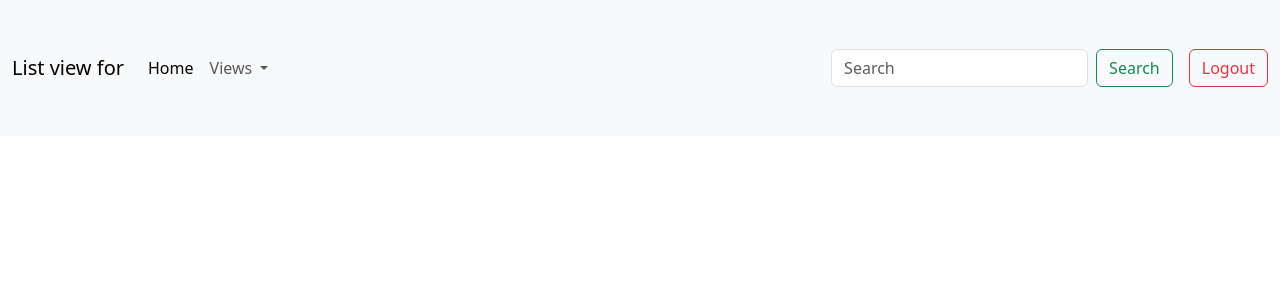
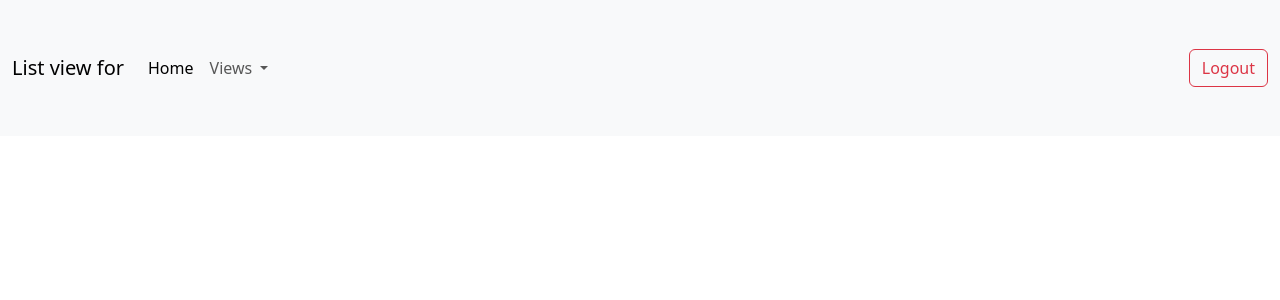
Before and after one commit to boothe0/Kanban-Board, a Django app: page /list/ in a window 1280 px wide. Shown: the top 300 px of the page. Run offline with Django 4.2, Linux system fonts and the light colour scheme; data comes from the database, SQL or seed files in the repository; both versions use the stored data as it was after the commit.

Commit message:
Last touches

```diff
--- a/list/templates/list/index.html
+++ b/list/templates/list/index.html
@@ -57,26 +57,16 @@
             </ul>
             </li>
         </ul>
-        <form class="d-sm-flex" role="search">
-            <input
-            class="form-control me-2"
-            type="search"
-            placeholder="Search"
-            aria-label="Search"
-            />
-            <button class="btn btn-outline-success me-3" type="submit">
-            Search
-            </button>
-            <a class="btn btn-outline-danger" href="{% url 'hometouser:logout' %}">
-            Logout
-            </a>
-        </form>
+
+        <a class="btn btn-outline-danger" href="{% url 'hometouser:logout' %}">
+        Logout
+        </a>
         </div>
     </div>
     </nav>
     {%for category in categories%}
     {%if user.username == category.user.username%}
-    <div class="mb-5">
+    <div class="ms-5 mb-5">
         <h2 class="w-75"style="background-color: {{category.color}}">{{ category.category }}</h2>
         <ul class="list-group">
         {% for task in tasks %} {% if category.category == task.category.category and user.username == task.user.username %}
```
Also changed, not shown: board/templates/board/board.html (+0 -11 lines), hometouser/templates/hometouser/home.html (+1 -11 lines), db.sqlite3.
